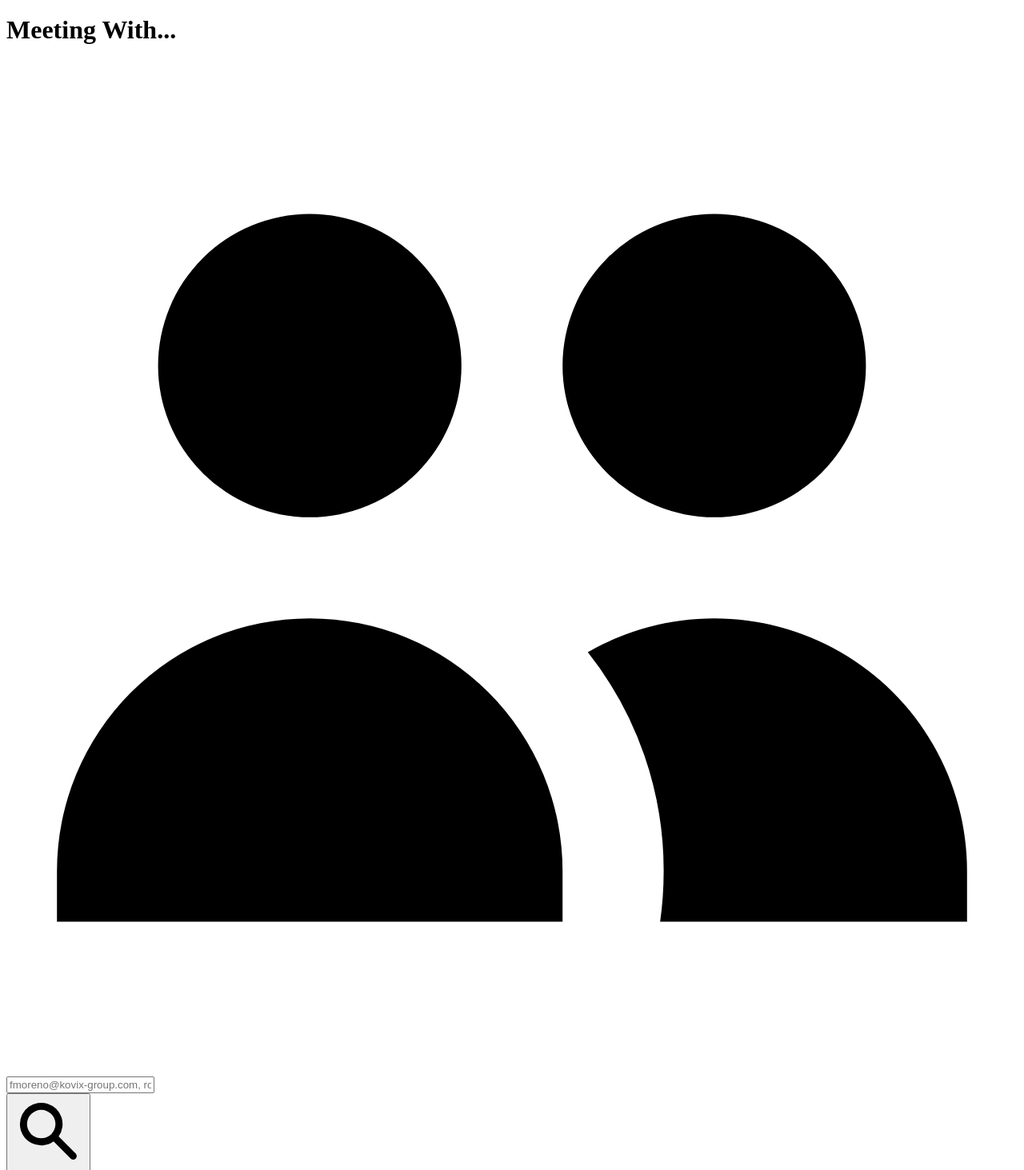
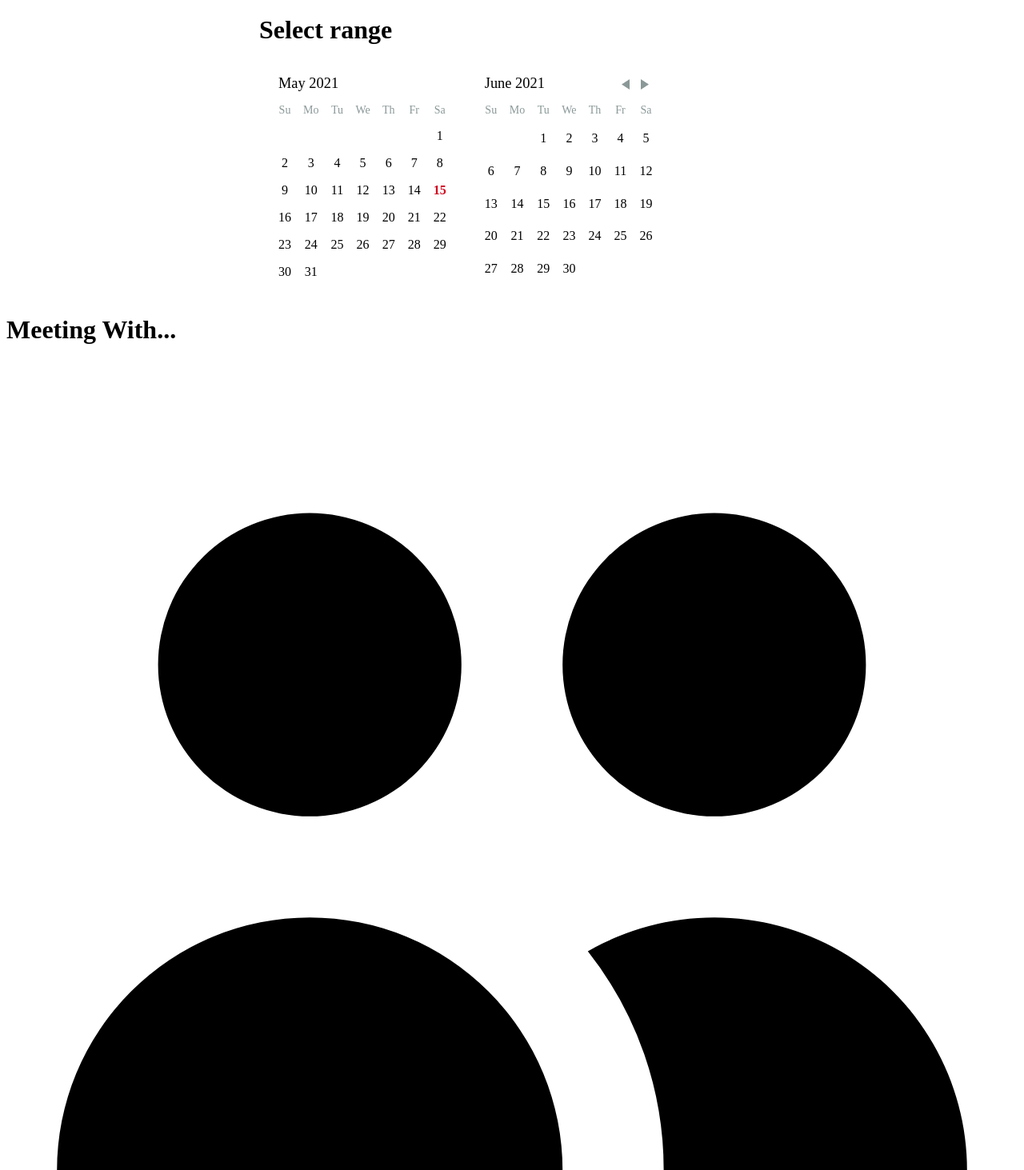
Before and after one commit to CampaUTN/Calenfast, a Next.js app: page /results in a window 1280 px wide. Shown: the part 507-1970 px from the top of the page at 80% size. Built offline with nearby package versions, Linux system fonts and the light colour scheme; no server answers.

Commit message:
Merged PR 4347: day picker
day picker

Related work items: #8184

```diff
--- /dev/null
+++ b/components/DayRangePicker.tsx
@@ -0,0 +1,66 @@
+import React, { useEffect, useState } from "react";
+import DayPicker, { DateUtils } from "react-day-picker";
+import "react-day-picker/lib/style.css";
+
+interface Range {
+  from: any;
+  to: any;
+}
+interface DayRangePickerProps{
+    handleRangeChange: any
+}
+
+export default function DayRangePicker(props: DayRangePickerProps) {
+  const [range, setRange] = useState<Range>({ from: undefined, to: undefined });
+  const modifiers = { start: range.from, end: range.to };
+
+  const handleDayClick = (day: any) => {
+    const result = DateUtils.addDayToRange(day, range);
+    setRange(result);
+  };
+
+  useEffect(() => {
+    props.handleRangeChange(range)
+  }, [range])
+
+  return (
+      <div style={{
+        display: "flex",
+        flexDirection: 'column',
+        alignSelf: 'center',
+        justifyContent: 'center',
+        marginLeft: '25%'
+      }}>
+    <h1 className="text-2xl mb-3 font-bold leading-tight text-gray-900">
+    Select range
+  </h1>
+    <div>
+      <DayPicker
+        className="Selectable"
+        numberOfMonths={2}
+        selectedDays={[range.from, range]}
+        modifiers={modifiers}
+        onDayClick={handleDayClick}
+      />
+
+      <style>{`
+  .Selectable .DayPicker-Day--selected:not(.DayPicker-Day--start):not(.DayPicker-Day--end):not(.DayPicker-Day--outside) {
+    background-color: #f0f8ff !important;
+    color: #4a90e2;
+  }
+  .Selectable .DayPicker-Day {
+    border-radius: 0 !important;
+  }
+  .Selectable .DayPicker-Day--start {
+    border-top-left-radius: 50% !important;
+    border-bottom-left-radius: 50% !important;
+  }
+  .Selectable .DayPicker-Day--end {
+    border-top-right-radius: 50% !important;
+    border-bottom-right-radius: 50% !important;
+  }
+`}</style>
+    </div>
+    </div>
+  );
+}
--- a/components/Input.tsx
+++ b/components/Input.tsx
@@ -5,7 +5,11 @@ import {
   UsersIcon,
 } from "@heroicons/react/solid";
 
-export default function Input() {
+interface InputProps{
+  buttonEnabled: boolean
+}
+
+export default function Input(props : InputProps) {
   function submitResults(event: any) {
     let inputValue = event.target.participants.value;
     let participants = inputValue.split(",");
@@ -36,7 +40,9 @@ export default function Input() {
               />
             </div>
             <button
+              disabled={!props.buttonEnabled}
               type="submit"
+              style={!props.buttonEnabled ? {backgroundColor: 'gray'} : {}}
               className="-ml-px relative inline-flex items-center space-x-2 px-4 py-2 border border-gray-300 text-sm font-medium rounded-r-md text-gray-700 bg-gray-50 hover:bg-gray-100 focus:outline-none focus:ring-1 focus:ring-indigo-500 focus:border-indigo-500"
             >
               <SearchIcon
--- a/package.json
+++ b/package.json
@@ -15,6 +15,7 @@
     "next": "latest",
     "next-auth": "^3.23.0",
     "react": "^17.0.1",
+    "react-day-picker": "^7.4.10",
     "react-dom": "^17.0.1"
   },
   "devDependencies": {
--- a/pages/results.tsx
+++ b/pages/results.tsx
@@ -1,37 +1,57 @@
-import Link from 'next/link'
-import Layout from '../components/Layout'
-import Input from '../components/Input'
-import ResultsList from '../components/ResultsList'
+import Link from "next/link";
+import Layout from "../components/Layout";
+import Input from "../components/Input";
+import ResultsList from "../components/ResultsList";
+import DayRangePicker from "../components/DayRangePicker";
+import { useState } from "react";
 import MeetDurationSelect from '../components/MeetDurationSelect';
 
-  const positions = [
+interface Range {
+  from: any;
+  to: any;
+}
+
+const positions = [
   {
     id: 1,
-    time: '14:00',
-    date: 'January 7, 2020',
+    time: "14:00",
+    date: "January 7, 2020",
   },
   {
     id: 2,
-    time: '16:00',
-    date: 'January 7, 2020',
+    time: "16:00",
+    date: "January 7, 2020",
   },
   {
     id: 3,
-    time: '17:30',
-    date: 'January 14, 2020',
+    time: "17:30",
+    date: "January 14, 2020",
   },
-]
+];
 
 const ResultsPage = () => {
-  return(
+
+  const [buttonEnabled, setButtonEnabled] = useState(false);
+  const [rangeState, setRangeState] = useState<Range>({
+    from: undefined,
+    to: undefined,
+  });
+  const onRangeChange = (range: Range) => {
+    if (range.from != undefined && range.from != null) {
+      setButtonEnabled(true);
+    } else {
+      setButtonEnabled(false);
+    }
+    setRangeState(range);
+  };
+  return (
     <Layout title="Possible Meetings">
-      <Input/>
-      <MeetDurationSelect></MeetDurationSelect>
-      <ResultsList positions={positions}/>
+      <DayRangePicker handleRangeChange={onRangeChange} />
+      <Input buttonEnabled={buttonEnabled} />
+      <MeetDurationSelect/>
+      <ResultsList positions={positions} />
     </Layout>
-  )
-}
+  );
+};
 
-
-
-export default ResultsPage
+export default ResultsPage;
```
